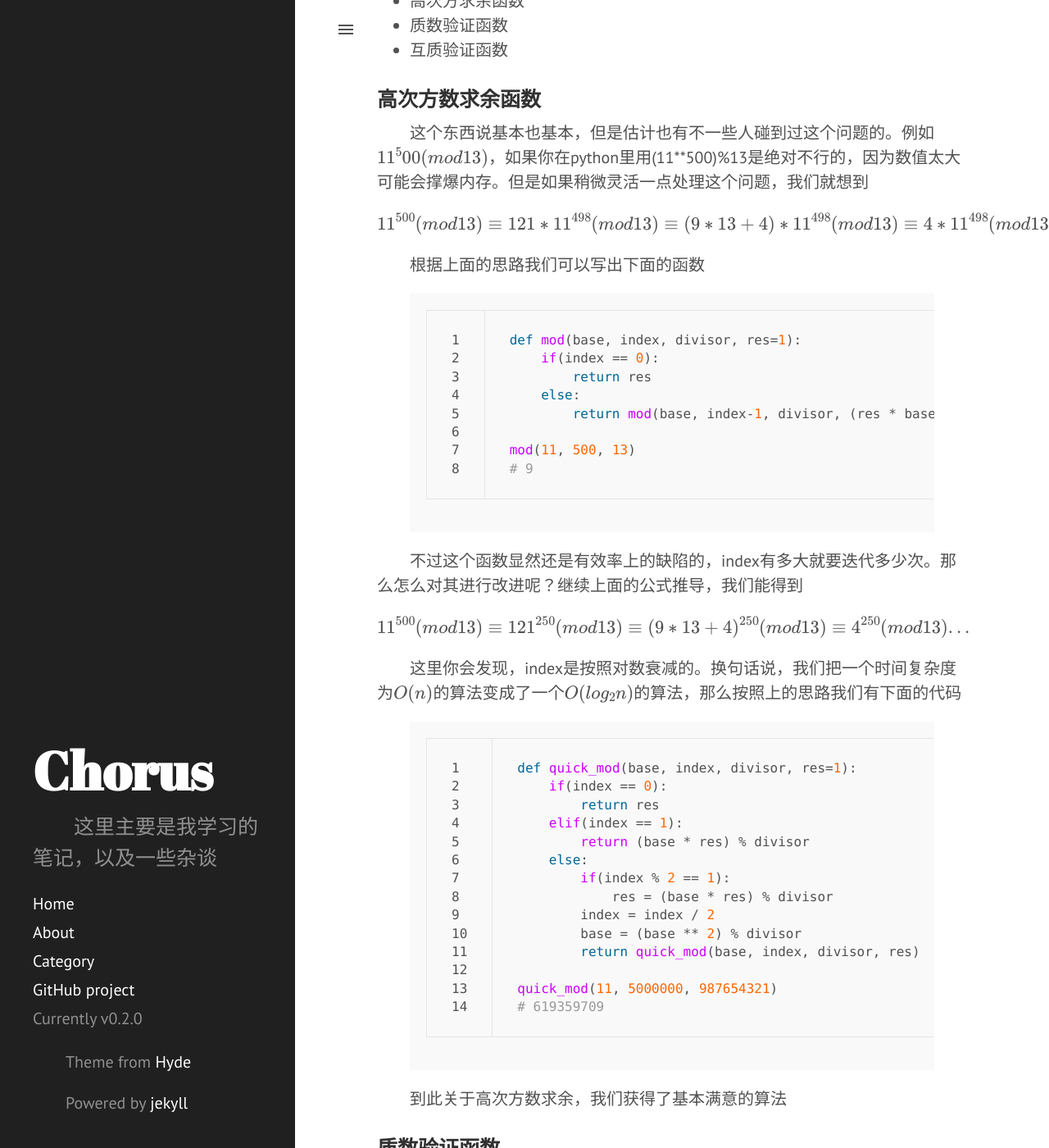
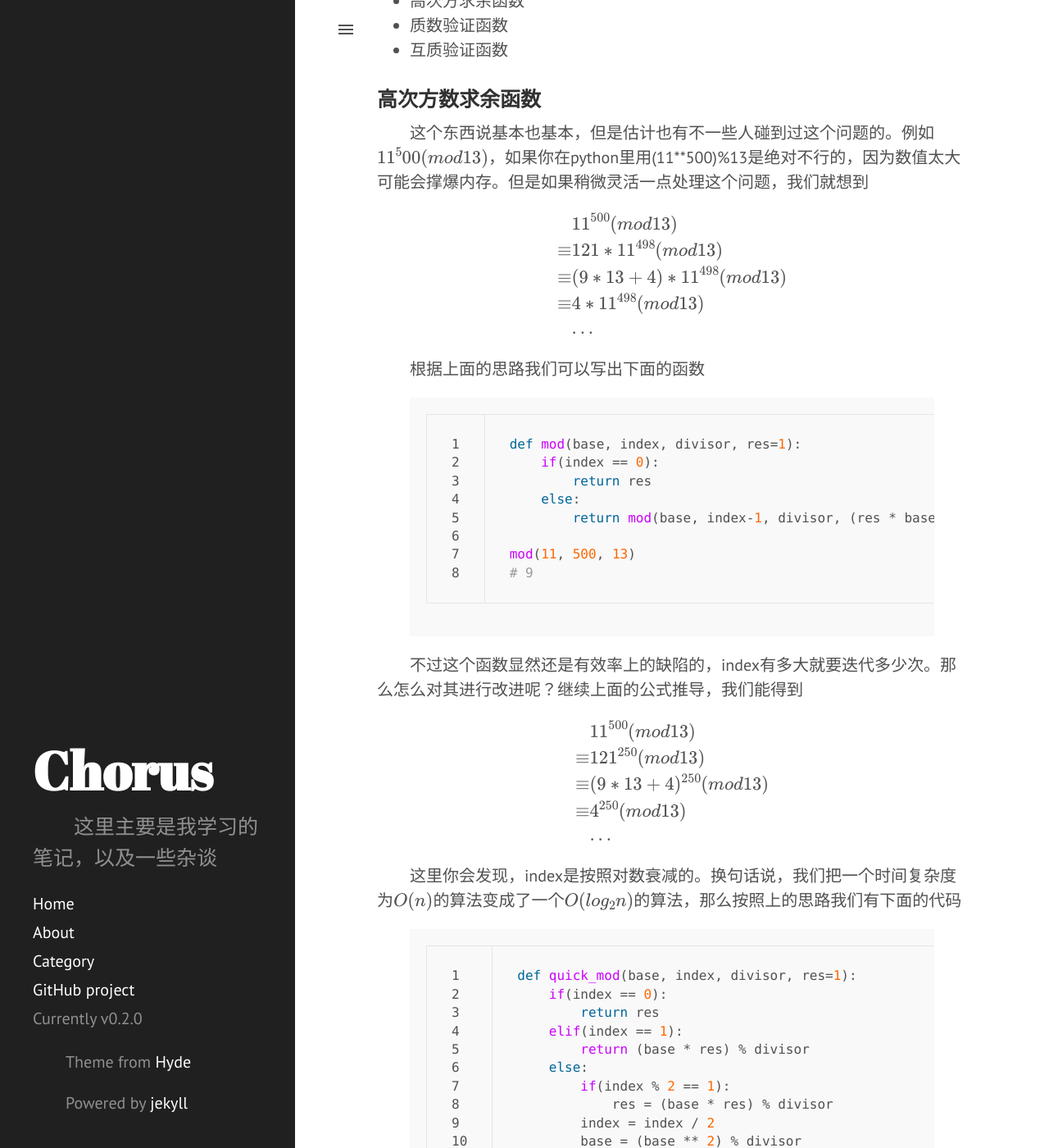
Before and after one commit to xxiieao/xxiieao.github.io, a Jekyll site: the page built from _posts/2017-04-28-Generate-Unique-Random-Number.md, in a window 1280 px wide and 1400 px high, scrolled down 552 px. Shown: the whole window at 82% size. Built offline with Jekyll 4.4.1, drawn with Linux system fonts in a browser that asks for light colours; formulas are drawn with MathJax 3; some of the changed text lies outside the part shown.

```diff
--- a/_posts/2017-04-28-Generate-Unique-Random-Number.md
+++ b/_posts/2017-04-28-Generate-Unique-Random-Number.md
@@ -23,11 +23,13 @@ $$n^s mod (p*q)$$
 这个东西说基本也基本，但是估计也有不一些人碰到过这个问题的。例如$$11^500 (mod 13)$$，如果你在python里用(11**500)%13是绝对不行的，因为数值太大可能会撑爆内存。但是如果稍微灵活一点处理这个问题，我们就想到
 
 $$
-11^{500} (mod 13) \\
-\equiv 121 * 11^{498} (mod 13) \\
-\equiv (9 * 13 + 4) * 11^{498} (mod 13) \\
-\equiv 4 * 11^{498} (mod 13) \\
-...
+\begin{align}
+& 11^{500} (mod 13) \\
+\equiv & 121 * 11^{498} (mod 13) \\
+\equiv & (9 * 13 + 4) * 11^{498} (mod 13) \\
+\equiv & 4 * 11^{498} (mod 13) \\
+& ...
+\end{align}
 $$
 
 根据上面的思路我们可以写出下面的函数
@@ -46,11 +48,13 @@ mod(11, 500, 13)
 不过这个函数显然还是有效率上的缺陷的，index有多大就要迭代多少次。那么怎么对其进行改进呢？继续上面的公式推导，我们能得到
 
 $$
-11^{500} (mod 13) \\
-\equiv 121^{250} (mod 13) \\
-\equiv (9 * 13 + 4)^{250} (mod 13) \\
-\equiv 4^{250} (mod 13) \\
-...
+\begin{align}
+& 11^{500} (mod 13) \\
+\equiv & 121^{250} (mod 13) \\
+\equiv & (9 * 13 + 4)^{250} (mod 13) \\
+\equiv & 4^{250} (mod 13) \\
+& ...
+\end{align}
 $$
 
 这里你会发现，index是按照对数衰减的。换句话说，我们把一个时间复杂度为$$O(n)$$的算法变成了一个$$O(log_2{n})$$的算法，那么按照上的思路我们有下面的代码
@@ -157,9 +161,11 @@ $$ a = k * b + c $$
 因为，u是a和b的最大公约数，那么我们可以得到
 
 $$
-a = s * u \\
-b = t * u \\
-c = (s - k * t) * u
+\begin{align}
+a & = s * u \\
+b & = t * u \\
+c & = (s - k * t) * u
+\end{align}
 $$
 
 换句话说c也能被a和b之间的最大公约数整除，那么也就是说u也是b和c之间的最大公约数。即下面公式成立
```
Also changed, not shown: _posts/2017-05-18-Porability-of-n-Consecutive-Heads-in-m-Tosses.md (added, +149 -0 lines).
